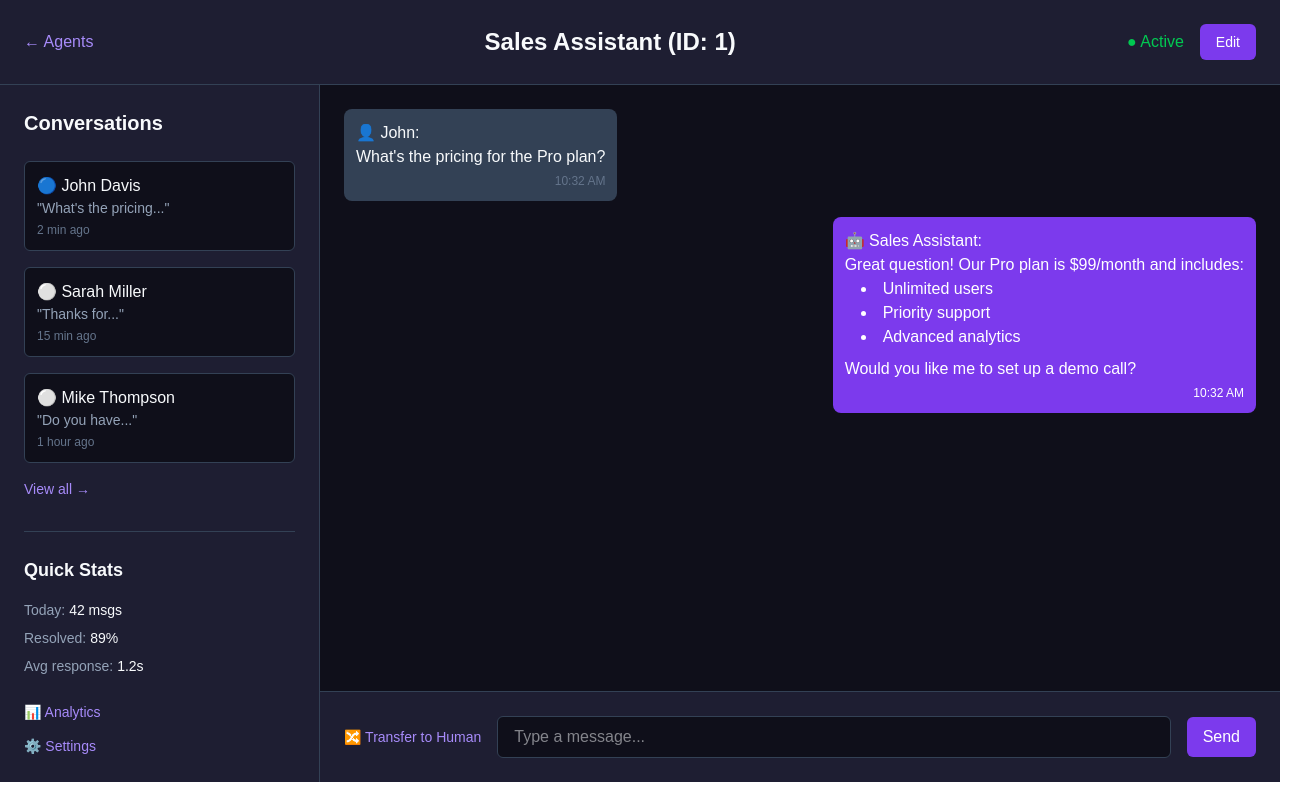
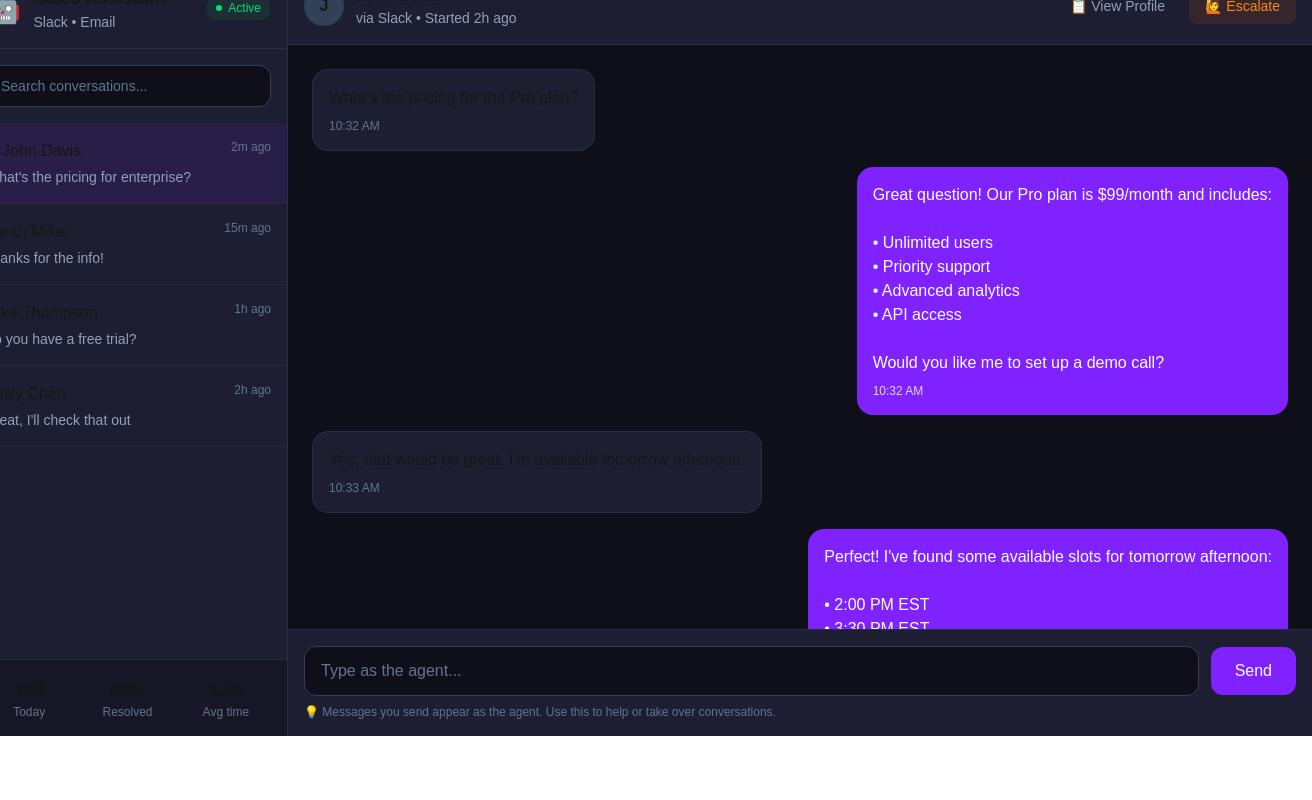
Before and after one commit to gregmousseau/moes-ai-app, a Next.js app: page /agents/1 in a window 1280 px wide. Shown: the whole page, 1312 px wide, since content can reach past the window. Built offline with nearby package versions, Linux system fonts and the light colour scheme.

Commit message:
style: polish agent detail/conversation view
- Clean sidebar with agent info and stats
- Conversation list with active state
- Chat bubbles with role-based styling
- Escalate and profile actions
- Agent takeover messaging

```diff
--- a/src/app/agents/[id]/page.tsx
+++ b/src/app/agents/[id]/page.tsx
@@ -1,102 +1,179 @@
-import React from 'react';
+'use client';
+
+import React, { useState } from 'react';
 import Link from 'next/link';
+import { useParams } from 'next/navigation';
 
-interface AgentDetailPageProps {
-  params: { id: string };
-}
+// Mock data - would come from Supabase
+const mockAgent = {
+  id: '1',
+  name: 'Sales Assistant',
+  emoji: '🤖',
+  status: 'active',
+  channels: ['Slack', 'Email'],
+  stats: {
+    messagesToday: 142,
+    resolutionRate: 89,
+    avgResponseTime: '1.2s',
+  },
+};
 
-export default function AgentDetailPage({ params }: AgentDetailPageProps) {
-  const { id } = params;
+const mockConversations = [
+  { id: 1, user: 'John Davis', lastMessage: "What's the pricing for enterprise?", time: '2m ago', unread: true },
+  { id: 2, user: 'Sarah Miller', lastMessage: 'Thanks for the info!', time: '15m ago', unread: false },
+  { id: 3, user: 'Mike Thompson', lastMessage: 'Do you have a free trial?', time: '1h ago', unread: false },
+  { id: 4, user: 'Emily Chen', lastMessage: 'Great, I\'ll check that out', time: '2h ago', unread: false },
+];
+
+const mockMessages = [
+  { id: 1, role: 'user', content: "What's the pricing for the Pro plan?", time: '10:32 AM' },
+  { id: 2, role: 'assistant', content: "Great question! Our Pro plan is $99/month and includes:\n\n• Unlimited users\n• Priority support\n• Advanced analytics\n• API access\n\nWould you like me to set up a demo call?", time: '10:32 AM' },
+  { id: 3, role: 'user', content: "Yes, that would be great. I'm available tomorrow afternoon.", time: '10:33 AM' },
+  { id: 4, role: 'assistant', content: "Perfect! I've found some available slots for tomorrow afternoon:\n\n• 2:00 PM EST\n• 3:30 PM EST\n• 4:00 PM EST\n\nWhich time works best for you?", time: '10:33 AM' },
+];
+
+export default function AgentDetailPage() {
+  const params = useParams();
+  const [selectedConversation, setSelectedConversation] = useState(1);
+  const [messageInput, setMessageInput] = useState('');
 
   return (
-    <div className="flex flex-col h-full bg-[#0f0f1a] text-[#f8fafc]">
-      {/* Header */}
-      <div className="flex justify-between items-center p-6 bg-[#1e1e32] border-b border-[#334155]">
-        <Link href="/dashboard" className="text-[#a78bfa] hover:underline flex items-center">
-          ← Agents
-        </Link>
-        <h1 className="text-2xl font-bold">Sales Assistant (ID: {id})</h1>
-        <div className="flex items-center space-x-4">
-          <span className="text-green-500">● Active</span>
-          <button className="bg-[#7c3aed] hover:bg-[#a78bfa] text-white py-2 px-4 rounded-md text-sm font-medium transition-colors">Edit</button>
+    <div className="flex h-[calc(100vh-2rem)] -m-8">
+      {/* Conversations Sidebar */}
+      <aside className="w-80 bg-[#1e1e32] border-r border-slate-700/50 flex flex-col">
+        {/* Agent Header */}
+        <div className="p-4 border-b border-slate-700/50">
+          <div className="flex items-center gap-3">
+            <span className="text-3xl">{mockAgent.emoji}</span>
+            <div className="flex-1">
+              <h1 className="font-bold text-lg">{mockAgent.name}</h1>
+              <p className="text-sm text-slate-400">{mockAgent.channels.join(' • ')}</p>
+            </div>
+            <span className={`inline-flex items-center gap-1.5 px-2.5 py-1 rounded-full text-xs font-medium ${
+              mockAgent.status === 'active'
+                ? 'bg-green-500/10 text-green-400'
+                : 'bg-orange-500/10 text-orange-400'
+            }`}>
+              <span className={`w-1.5 h-1.5 rounded-full ${
+                mockAgent.status === 'active' ? 'bg-green-400' : 'bg-orange-400'
+              }`} />
+              {mockAgent.status === 'active' ? 'Active' : 'Paused'}
+            </span>
           </div>
         </div>
 
-      <div className="flex flex-grow">
-        {/* Conversations Sidebar */}
-        <aside className="w-80 bg-[#1e1e32] p-6 border-r border-[#334155] overflow-y-auto">
-          <h2 className="text-xl font-semibold mb-6">Conversations</h2>
-          <div className="space-y-4">
-            {/* Conversation Item 1 */}
-            <div className="p-3 bg-[#0f0f1a] rounded-md border border-[#334155] cursor-pointer hover:bg-[#334155]">
-              <p className="font-medium text-[#f8fafc]">🔵 John Davis</p>
-              <p className="text-sm text-[#94a3b8] truncate">"What's the pricing..."</p>
-              <p className="text-xs text-[#64748b] mt-1">2 min ago</p>
+        {/* Search */}
+        <div className="p-4">
+          <input
+            type="text"
+            placeholder="Search conversations..."
+            className="w-full px-4 py-2.5 bg-[#0f0f1a] border border-slate-700 rounded-xl text-sm text-white placeholder-slate-500 focus:outline-none focus:border-violet-500"
+          />
         </div>
-            {/* Conversation Item 2 */}
-            <div className="p-3 bg-[#0f0f1a] rounded-md border border-[#334155] cursor-pointer hover:bg-[#334155]">
-              <p className="font-medium text-[#f8fafc]">⚪ Sarah Miller</p>
-              <p className="text-sm text-[#94a3b8] truncate">"Thanks for..."</p>
-              <p className="text-xs text-[#64748b] mt-1">15 min ago</p>
+
+        {/* Conversations List */}
+        <div className="flex-1 overflow-y-auto">
+          {mockConversations.map((conv) => (
+            <button
+              key={conv.id}
+              onClick={() => setSelectedConversation(conv.id)}
+              className={`w-full p-4 text-left border-b border-slate-700/30 transition-colors ${
+                selectedConversation === conv.id
+                  ? 'bg-violet-600/10 border-l-2 border-l-violet-500'
+                  : 'hover:bg-slate-700/30'
+              }`}
+            >
+              <div className="flex items-start justify-between">
+                <div className="flex items-center gap-2">
+                  {conv.unread && <span className="w-2 h-2 bg-violet-500 rounded-full" />}
+                  <span className="font-medium">{conv.user}</span>
                 </div>
-            {/* Conversation Item 3 */}
-            <div className="p-3 bg-[#0f0f1a] rounded-md border border-[#334155] cursor-pointer hover:bg-[#334155]">
-              <p className="font-medium text-[#f8fafc]">⚪ Mike Thompson</p>
-              <p className="text-sm text-[#94a3b8] truncate">"Do you have..."</p>
-              <p className="text-xs text-[#64748b] mt-1">1 hour ago</p>
+                <span className="text-xs text-slate-500">{conv.time}</span>
               </div>
-            <Link href="/agents/{id}/conversations" className="text-[#a78bfa] hover:underline text-sm block mt-4">View all →</Link>
+              <p className="text-sm text-slate-400 truncate mt-1">{conv.lastMessage}</p>
+            </button>
+          ))}
         </div>
 
         {/* Quick Stats */}
-          <div className="mt-8 pt-6 border-t border-[#334155]">
-            <h3 className="text-lg font-semibold text-[#f8fafc] mb-4">Quick Stats</h3>
-            <p className="text-[#94a3b8] text-sm mb-2">Today: <span className="font-medium text-[#f8fafc]">42 msgs</span></p>
-            <p className="text-[#94a3b8] text-sm mb-2">Resolved: <span className="font-medium text-[#f8fafc]">89%</span></p>
-            <p className="text-[#94a3b8] text-sm">Avg response: <span className="font-medium text-[#f8fafc]">1.2s</span></p>
-            <div className="mt-6 space-y-3">
-              <button className="w-full text-left text-[#a78bfa] hover:underline text-sm">📊 Analytics</button>
-              <button className="w-full text-left text-[#a78bfa] hover:underline text-sm">⚙️ Settings</button>
+        <div className="p-4 border-t border-slate-700/50 bg-[#0f0f1a]/50">
+          <div className="grid grid-cols-3 gap-2 text-center">
+            <div>
+              <p className="text-lg font-bold">{mockAgent.stats.messagesToday}</p>
+              <p className="text-xs text-slate-500">Today</p>
+            </div>
+            <div>
+              <p className="text-lg font-bold">{mockAgent.stats.resolutionRate}%</p>
+              <p className="text-xs text-slate-500">Resolved</p>
+            </div>
+            <div>
+              <p className="text-lg font-bold">{mockAgent.stats.avgResponseTime}</p>
+              <p className="text-xs text-slate-500">Avg time</p>
+            </div>
           </div>
         </div>
       </aside>
 
-        {/* Conversation Main View */}
+      {/* Main Chat Area */}
       <div className="flex-1 flex flex-col bg-[#0f0f1a]">
-          <div className="flex-grow p-6 overflow-y-auto space-y-4">
-            {/* Example Conversation */}
-            <div className="flex justify-start">
-              <div className="bg-[#334155] p-3 rounded-lg max-w-md">
-                <p className="font-medium text-[#f8fafc]">👤 John:</p>
-                <p className="text-[#f8fafc]">What's the pricing for the Pro plan?</p>
-                <p className="text-xs text-[#64748b] text-right mt-1">10:32 AM</p>
+        {/* Chat Header */}
+        <div className="p-4 border-b border-slate-700/50 bg-[#1e1e32] flex items-center justify-between">
+          <div className="flex items-center gap-3">
+            <div className="w-10 h-10 rounded-full bg-slate-700 flex items-center justify-center font-semibold">
+              {mockConversations.find(c => c.id === selectedConversation)?.user[0]}
+            </div>
+            <div>
+              <h2 className="font-semibold">
+                {mockConversations.find(c => c.id === selectedConversation)?.user}
+              </h2>
+              <p className="text-sm text-slate-400">via Slack • Started 2h ago</p>
             </div>
           </div>
-            <div className="flex justify-end">
-              <div className="bg-[#7c3aed] p-3 rounded-lg max-w-md">
-                <p className="font-medium text-white">🤖 Sales Assistant:</p>
-                <p className="text-white">Great question! Our Pro plan is $99/month and includes: </p>
-                <ul className="list-disc list-inside text-white ml-4">
-                  <li>Unlimited users</li>
-                  <li>Priority support</li>
-                  <li>Advanced analytics</li>
-                </ul>
-                <p className="text-white mt-2">Would you like me to set up a demo call?</p>
-                <p className="text-xs text-white text-right mt-1">10:32 AM</p>
+          <div className="flex items-center gap-2">
+            <button className="px-4 py-2 text-sm text-slate-400 hover:text-white hover:bg-slate-700/50 rounded-lg transition-colors">
+              📋 View Profile
+            </button>
+            <button className="px-4 py-2 text-sm bg-orange-500/10 text-orange-400 hover:bg-orange-500/20 rounded-lg transition-colors">
+              🙋 Escalate
+            </button>
           </div>
         </div>
-            {/* ... more messages */}
+
+        {/* Messages */}
+        <div className="flex-1 overflow-y-auto p-6 space-y-4">
+          {mockMessages.map((msg) => (
+            <div key={msg.id} className={`flex ${msg.role === 'assistant' ? 'justify-end' : 'justify-start'}`}>
+              <div className={`max-w-lg rounded-2xl p-4 ${
+                msg.role === 'assistant'
+                  ? 'bg-violet-600 text-white'
+                  : 'bg-[#1e1e32] border border-slate-700/50'
+              }`}>
+                <p className="whitespace-pre-wrap">{msg.content}</p>
+                <p className={`text-xs mt-2 ${msg.role === 'assistant' ? 'text-violet-200' : 'text-slate-500'}`}>
+                  {msg.time}
+                </p>
               </div>
-          {/* Message Input */}
-          <div className="p-6 bg-[#1e1e32] border-t border-[#334155] flex items-center space-x-4">
-            <button className="text-[#a78bfa] hover:underline text-sm">🔀 Transfer to Human</button>
+            </div>
+          ))}
+        </div>
+
+        {/* Input Area */}
+        <div className="p-4 border-t border-slate-700/50 bg-[#1e1e32]">
+          <div className="flex items-center gap-3">
             <input
               type="text"
-              placeholder="Type a message..."
-              className="flex-1 px-4 py-2 bg-[#0f0f1a] border border-[#334155] rounded-md focus:ring-[#a78bfa] focus:border-[#a78bfa] text-[#f8fafc]"
+              value={messageInput}
+              onChange={(e) => setMessageInput(e.target.value)}
+              placeholder="Type as the agent..."
+              className="flex-1 px-4 py-3 bg-[#0f0f1a] border border-slate-700 rounded-xl text-white placeholder-slate-500 focus:outline-none focus:border-violet-500"
             />
-            <button className="bg-[#7c3aed] hover:bg-[#a78bfa] text-white py-2 px-4 rounded-md font-medium transition-colors">Send</button>
+            <button className="px-6 py-3 bg-violet-600 hover:bg-violet-500 text-white font-medium rounded-xl transition-colors">
+              Send
+            </button>
           </div>
+          <p className="text-xs text-slate-500 mt-2">
+            💡 Messages you send appear as the agent. Use this to help or take over conversations.
+          </p>
         </div>
       </div>
     </div>
```
Lines whose indentation alone changed are shown as unchanged.
